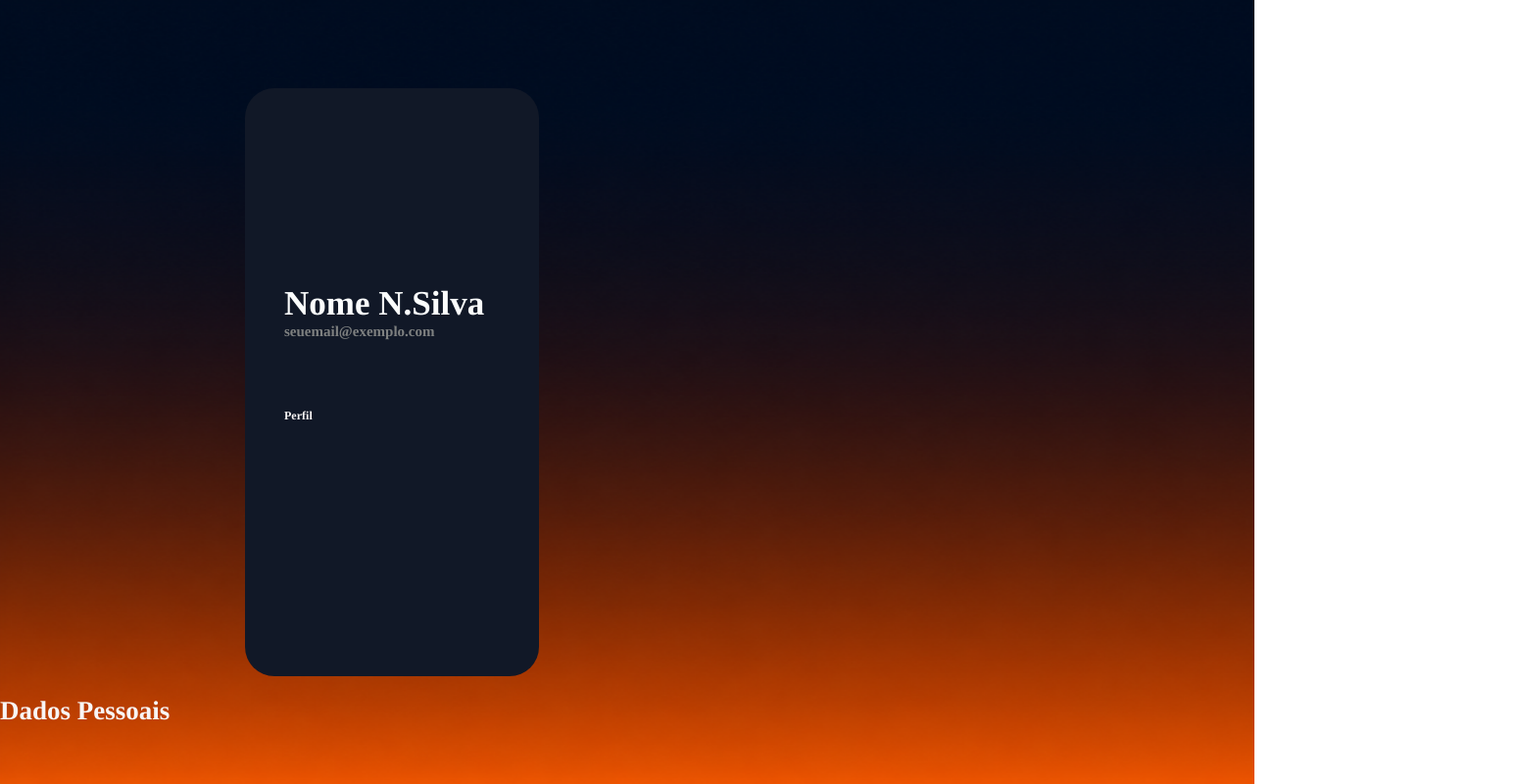
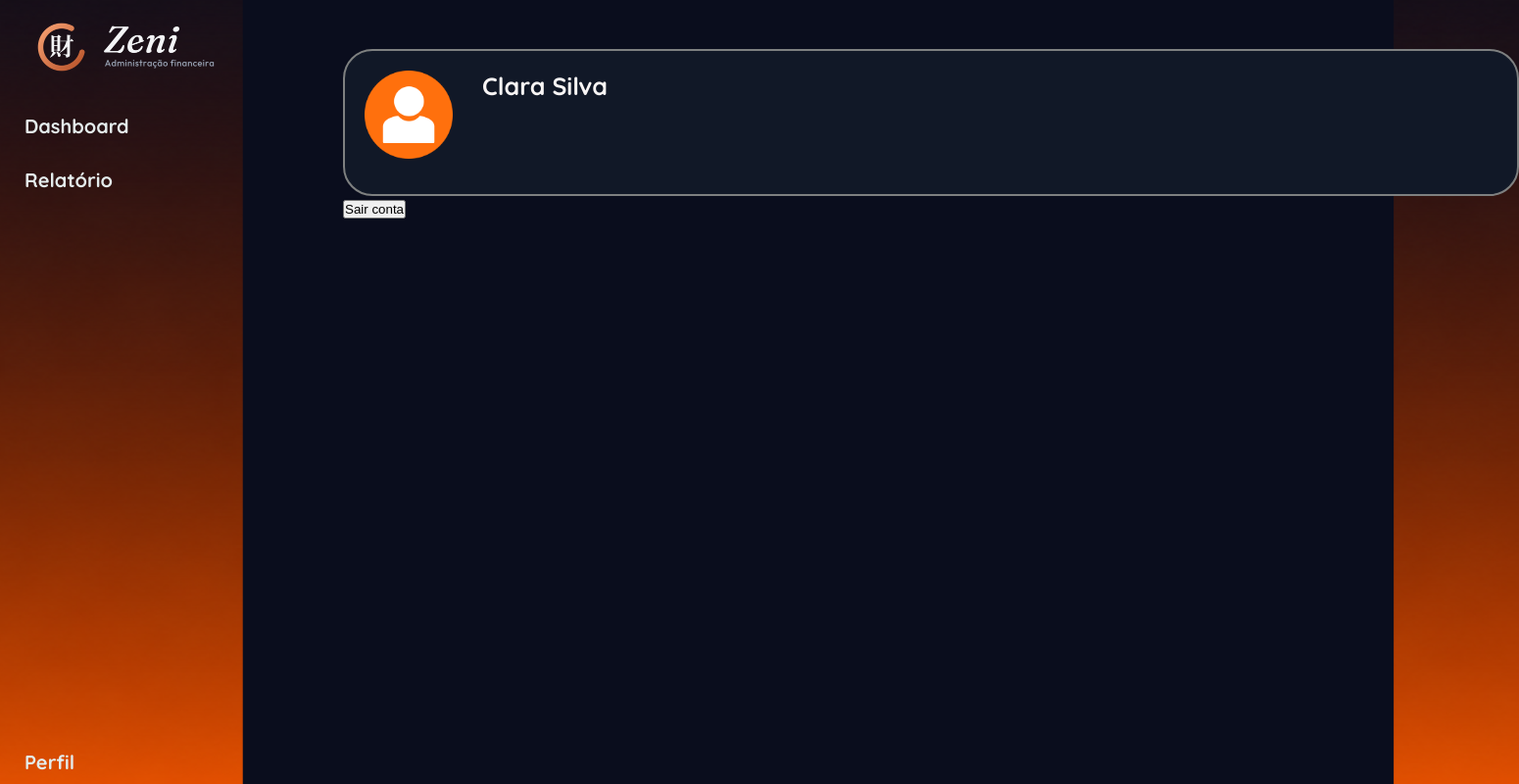
Before and after one commit to clarafs2519/ZENI-rascunho, a plain HTML site: page paginas/perfil.html in a window 1280 px wide. Shown: the whole page at 98% size, 1550 px wide, since content can reach past the window. Drawn offline with Linux system fonts and the light colour scheme.

Commit message:
feat: melhoras css e add perfil

```diff
--- a/paginas/dash.css
+++ b/paginas/dash.css
@@ -32,9 +32,9 @@ body{
 
 .card{
     background-color: #111827;
-    border-radius: 10px;
+    border-radius: 30px;
     padding: 20px 40px 40px 20px;
-    border-color: rgb(126, 128, 128);
+    border: 2px solid rgb(126, 128, 128);
     width: 350px;
     height: 200px;
 
@@ -42,20 +42,24 @@ body{
 
 .card1{
     background-color: #111827;
-    border-radius: 10px;
+
     padding: 20px 40px 40px 20px;
-    border-color: rgb(126, 128, 128);
+    border: 2px solid rgb(126, 128, 128);
     width: 400px;
     height: 350px;
+    border-radius: 30px;
+
 
 }
 .card2{
     background-color: #111827;
-    border-radius: 10px;
+
     padding: 20px 40px 40px 20px;
-    border-color: rgb(126, 128, 128);
+    border: 2px solid rgb(126, 128, 128);
     width: 900px;
     height: 350px;
+    border-radius: 30px;
+
 
 }
 
@@ -78,11 +82,12 @@ body{
 .menulateral {
     width: 10px;
     min-height: 100vh;
-    padding: 150px 50px 10px 25px;
+    padding: 10px 50px 10px 25px;
     display: flex;
     flex-direction: column;
     justify-content: space-between;
     position: fixed;
+
 
     h1{
     font-size: 20px;
@@ -92,4 +97,20 @@ body{
     a{
         text-decoration: none;
     }
+
+    img{
+        width: 200px;
+        border-radius: 50px;
+
+    }
+
+
 }
+
+
+    nav {
+        display: flex;
+        flex-direction: column;
+        gap: 30px
+
+    }
--- a/paginas/perfil.css
+++ b/paginas/perfil.css
@@ -1,3 +1,5 @@
+@import url('https://fonts.googleapis.com/css2?family=Quicksand:wght@300..700&display=swap');
+
 * {
     margin: 0;
     padding: 0;
@@ -5,7 +7,7 @@
 }
 
 body{
-    background-image: url(../img/fundo.png);
+    background-image: url(../img/fundodash.png);
     min-height: 100vh;
     background-size: cover;
     color: rgb(248, 245, 245);
@@ -14,28 +16,70 @@ body{
     font-size: 18px;
 }
 
-.esquerda{
-    background-color: #111827;
-    border-radius: 30px;
-    padding: 200px 20px 20px 40px;
-    border-color: rgb(126, 128, 128);
-    width: 300px;
-    height: 600px  ;
+
+.pagina{
+    padding: 50px 40px 50px 350px;
+}
+
+
+
+
+.menulateral {
+    width: 10px;
+    min-height: 100vh;
+    padding: 10px 50px 10px 25px;
+    display: flex;
+    flex-direction: column;
+    justify-content: space-between;
+    position: fixed;
+
+
     h1{
-        font-size: 35px;
-        color: rgb(251, 253, 253);
-    }
-    h5{
-        font-size:15px;
-        color: rgb(126, 128, 128);
+    font-size: 20px;
+    color: rgb(228, 236, 236);
     }
 
-    h6{
-        padding: 70px 15px 15px 0px;
+    a{
+        text-decoration: none;
+    }
+
+    img{
+        width: 200px;
+        border-radius: 50px;
 
     }
+
+
 }
 
-.celular{
-    padding: 90px  20px 20px 250px;
+
+    nav {
+        display: flex;
+        flex-direction: column;
+        gap: 30px
+
+    }
+
+.cardinicio{
+    background-color: #111827;
+    padding: 20px 40px 40px 20px;
+    border: 2px solid rgb(126, 128, 128);
+    width: 1200px;
+    height: 150px;
+    border-radius: 30px;
+    display: flex;
+    gap:30px;
+    h1{
+        font-size: 25px;
+
+    }
+
+
+    img{
+        width: 90px;
+        height: 90px;
+
+
+    }
+
 }
--- a/paginas/perfil.html
+++ b/paginas/perfil.html
@@ -8,20 +8,34 @@
 
 </head>
 <body>
+
+        <div class="menulateral">
+            <nav>
+                <img src="/img/logo-atual.png" alt="Logo">
+
+                <a href="dashboard.html" class="selecionado"><h1>Dashboard</h1></a>
+
+                <a href="relatorio.html"><h1>Relatório</h1> </a>
+            </nav>
+
+            <div class="perfil">
+                <a href="perfil.html"><h1>Perfil</h1></a>
+            </div>
+
+        </div>
+
+
     <div class="pagina">
-    <section class="celular">
-    <div class="esquerda">
-        <h1>Nome N.Silva</h1>
-        <h5>seuemail@exemplo.com</h5>
-        <h6>Perfil</h6>
+            <div class="cardinicio">
+                <img src="/img/person.png" alt="Pessoa">
+                <h1>Clara Silva</h1>
 
-    </div>
-    </section>
+            </div>
 
-    <section class="dados">
-        <h1>Dados Pessoais</h1>
+    <a href="/index.html">
+        <button>Sair conta</button>
+    </a>
 
-    </section>
 
     </div>
 </body>
--- a/paginas/relatorio.css
+++ b/paginas/relatorio.css
@@ -32,9 +32,9 @@ body{
 
 .card{
     background-color: #111827;
-    border-radius: 10px;
+    border-radius: 30px;
     padding: 20px 40px 40px 20px;
-    border-color: rgb(126, 128, 128);
+    border: 2px solid rgb(126, 128, 128);
     width: 350px;
     height: 300px;
 
@@ -42,18 +42,18 @@ body{
 
 .card1{
     background-color: #111827;
-    border-radius: 10px;
+    border-radius: 30px;
     padding: 20px 40px 40px 20px;
-    border-color: rgb(126, 128, 128);
+    border: 2px solid rgb(126, 128, 128);
     width: 400px;
     height: 200px;
 
 }
 .card2{
     background-color: #111827;
-    border-radius: 10px;
+    border-radius: 30px;
     padding: 20px 40px 40px 20px;
-    border-color: rgb(126, 128, 128);
+    border: 2px solid rgb(126, 128, 128);
     width: 670px;
     height: 200px;
 
@@ -76,7 +76,7 @@ body{
 .menulateral {
     width: 10px;
     min-height: 100vh;
-    padding: 150px 50px 10px 25px;
+    padding: 10px 50px 10px 25px;
     display: flex;
     flex-direction: column;
     justify-content: space-between;
@@ -90,4 +90,16 @@ body{
     a{
         text-decoration: none;
     }
+
+        img{
+        width: 200px;
+        border-radius: 50px;
+
+    }
 }
+    nav {
+        display: flex;
+        flex-direction: column;
+        gap: 30px
+
+    }
```
Also changed, not shown: index.html (+1 -0 lines), paginas/criarconta.html (+3 -0 lines), paginas/dashboard.html (+3 -5 lines), paginas/relatorio.html (+2 -3 lines), img/logo-atual.png (added), img/peixe.png (added), img/person.png (added), img/zeni-icone-app.png (added), img/zeni-log.png (added).
